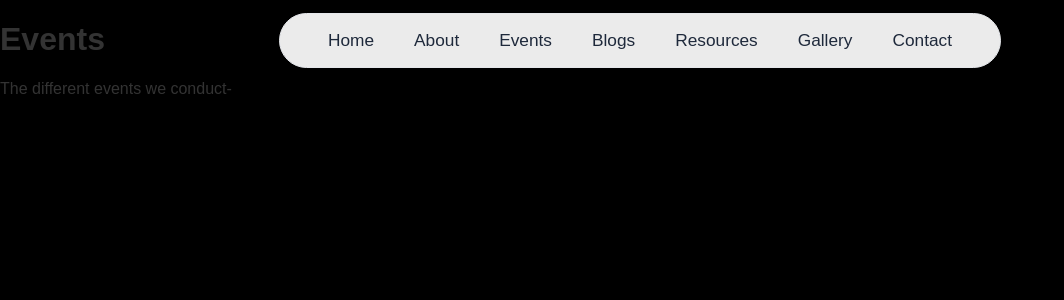
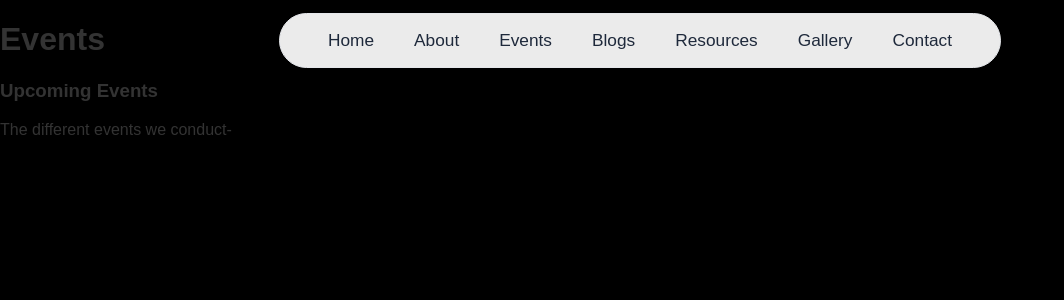
Before and after one commit to ashigupta99/IR_IITK, a Next.js app in the folder ir-web/: page /events in a window 1280 px wide. Shown: the top 300 px of the page, without its empty margins (0-1064 px from the left). Built offline with nearby package versions, Linux system fonts and the light colour scheme.

Commit message:
Update page.js

```diff
--- a/ir-web/src/app/events/page.js
+++ b/ir-web/src/app/events/page.js
@@ -2,6 +2,7 @@ export default function EventsPage() {
   return (
     <div>
       <h1>Events</h1>
+    <h3>Upcoming Events </h3>
       <p>The different events we conduct-</p>
     </div>
   );
```
